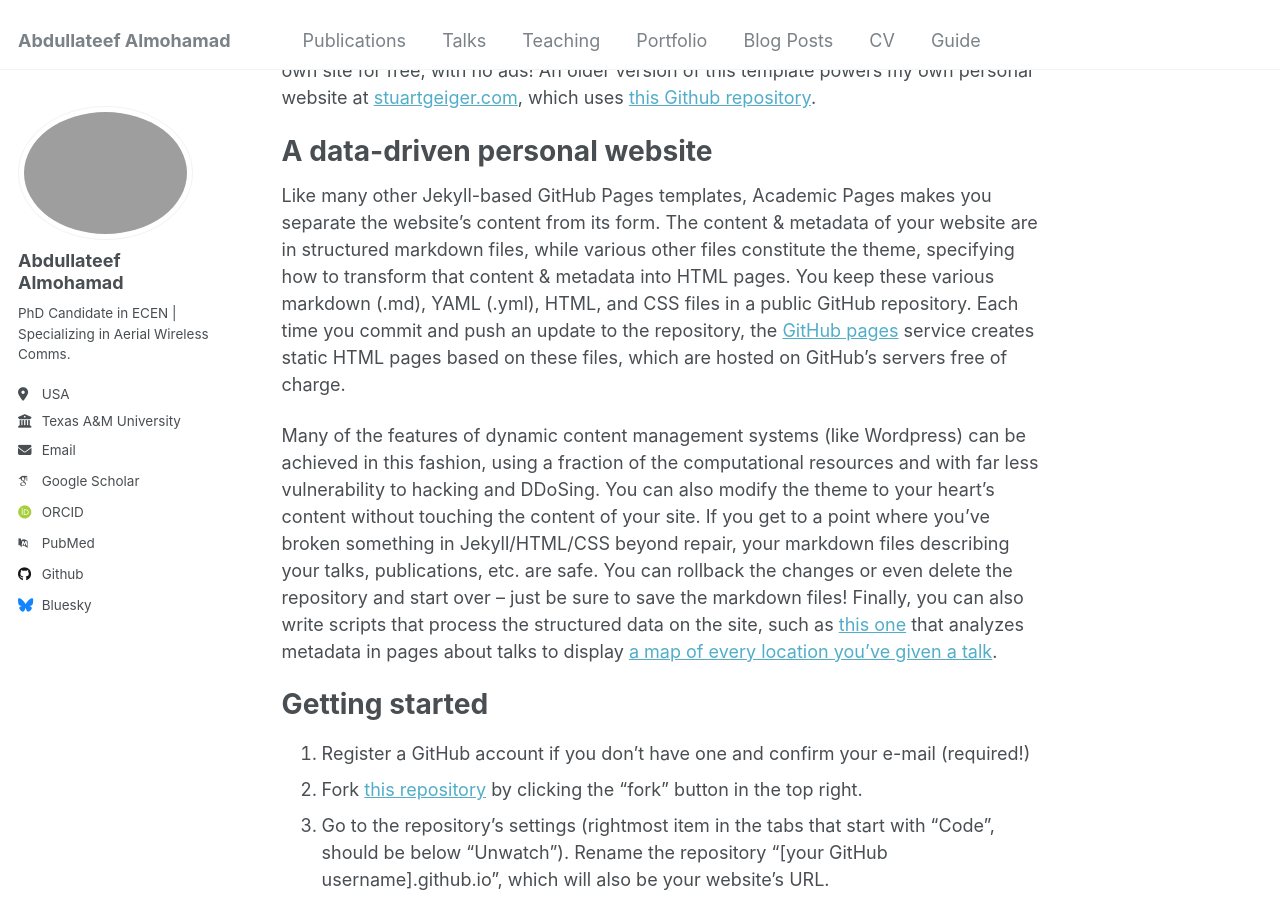
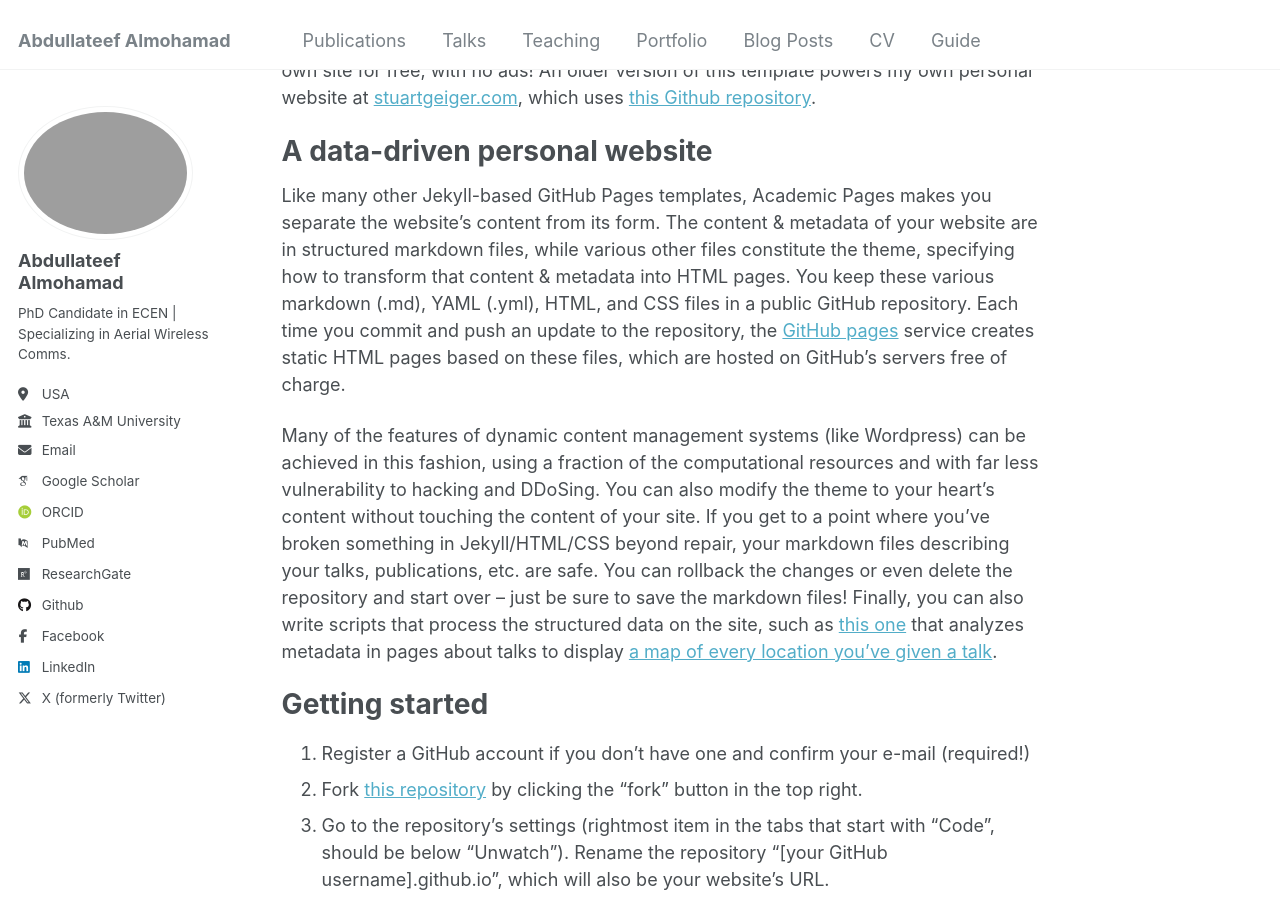
Before and after one commit to AbdullateefAlmohamad/AbdullateefAlmohamad, a Jekyll site: the page built from _pages/about.md, in a window 1280 px wide and 900 px high, scrolled down 307 px. Built offline with Jekyll 4.4.1, drawn with Linux system fonts in a browser that asks for light colours; some web fonts are replaced; part of the change alters nothing that is shown.

Commit message:
Update _config.yml

```diff
--- a/_config.yml
+++ b/_config.yml
@@ -15,7 +15,7 @@ name                     : &name "Abdullateef Almohamad"
 description              : &description "personal description"
 url                      : https://abdullateefalmohamad.github.io/AbdullateefAlmohamad # the base hostname & protocol for your site e.g. "https://mmistakes.github.io"
 baseurl                  : "" # the subpath of your site, e.g. "/blog"
-repository               : "academicpages/academicpages.github.io"
+repository               : ""
 
 # Site Author - The following control what appear as part of the author content on the side bar.
 #               If a field is blank the icon and link will not appear, otherwise it will be shown.
@@ -29,16 +29,16 @@ author:
   location         : "USA"
   employer         : "Texas A&M University"
   uri              : # URL
-  email            : "none@example.org"
+  email            : "Abdullateef.almhd@tamu.edu"
 
   # Academic websites
   arxiv            : # URL - Update with the correct link to your profile
   googlescholar    : "https://scholar.google.com/citations?user=Q8QWEbgAAAAJ&hl=en&oi=ao"
   impactstory      : # URL
-  orcid            : "http://orcid.org/yourorcidurl"
+  orcid            : "https://orcid.org/my-orcid?orcid=0000-0003-0417-3163"
   semantic         : # URL
   pubmed           : "https://www.ncbi.nlm.nih.gov/pubmed/?term=john+snow"
-  researchgate     : # URL
+  researchgate     : "https://www.researchgate.net/profile/Abdullateef-Almohamad"
 
   # Repositories and software development
   bitbucket        : # Username - Update with your username on the site
@@ -49,8 +49,8 @@ author:
   stackoverflow    : # User number or user number and name (i.e., use "1" or "1/jeff-atwood")
 
   # Social media
-  bluesky          : "bsky.app" # Replace this with you Bluesky username
-  facebook         : # Username
+  bluesky          : # Replace this with you Bluesky username
+  facebook         : "abdallateef.almohamad"
   flickr           : # Username
   foursquare       : # Username
   goodreads        : # Username
@@ -58,7 +58,7 @@ author:
   keybase          : # Username
   instagram        : # Username
   lastfm           : # Username
-  linkedin         : # Username
+  linkedin         : "abdullateefalmohamad"
   mastodon         : # URL
   medium           : # URL
   pinterest        : # Username
@@ -66,7 +66,7 @@ author:
   steam            : # Username
   telegram         : # URL
   tumblr           : # Username
-  twitter          : # Username for X / Twitter
+  twitter          : "AbdullateefAlm7"
   vine             : # Username
   weibo            : # Username
   wikipedia        : # Username
@@ -85,7 +85,7 @@ publication_category:
 
 # Site Settings
 teaser                   :  # filename of teaser fallback teaser image placed in /images/, .e.g. "500x300.png"
-breadcrumbs              : false # true, false (default)
+breadcrumbs              : true # true, false (default)
 words_per_minute         : 160
 future                   : true
 read_more                : "disabled" # if enabled, adds "Read more" links to excerpts
```
